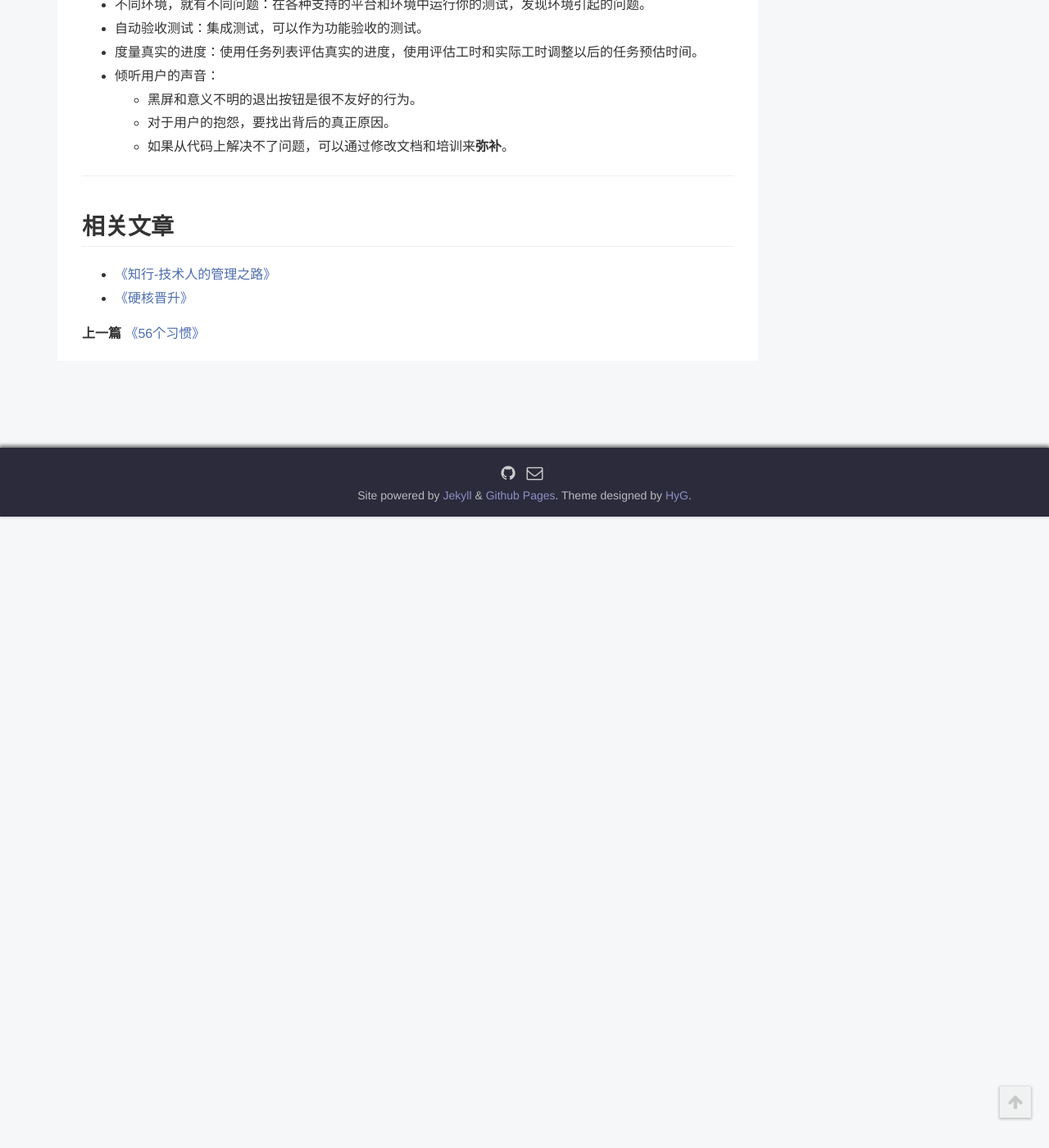
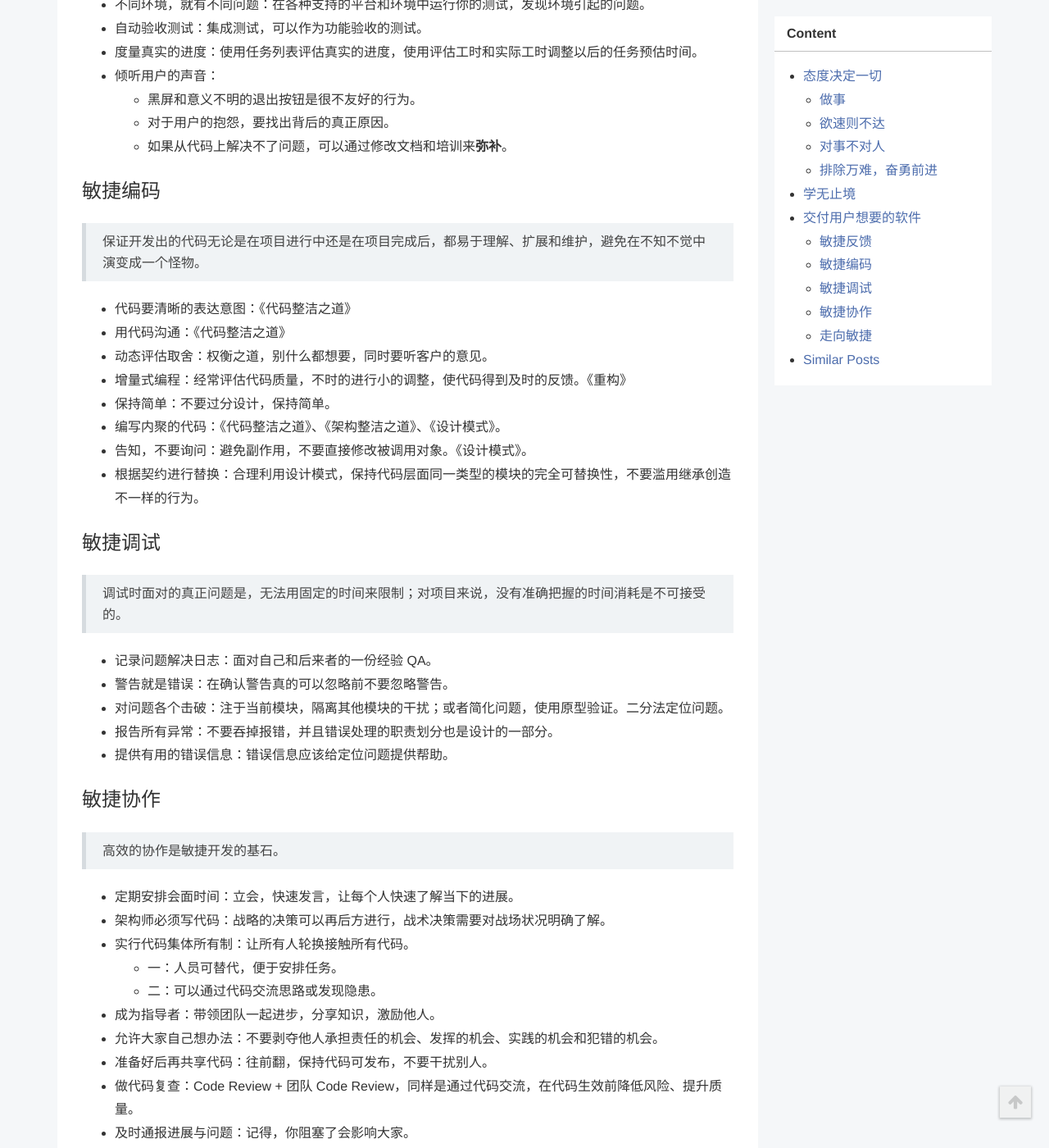
Before and after one commit to toBeTheLight/toBeTheLight.github.io, a Jekyll site: the page built from _posts/2022-11-01-《高效程序员的45个习惯》.md, in a window 1280 px wide and 1400 px high, scrolled down 2683 px. Shown: the whole window at 82% size. Built offline with Jekyll 4.4.1, drawn with Linux system fonts in a browser that asks for light colours; a style sheet for code colours, icons or effects is not loaded; before the commit the page ends 3313 px from its top, so only the background shows below that; some of the changed text lies outside the part shown.

Commit message:
feat: complete

```diff
--- a/_posts/2022-11-01-《高效程序员的45个习惯》.md
+++ b/_posts/2022-11-01-《高效程序员的45个习惯》.md
@@ -102,3 +102,45 @@
   * 黑屏和意义不明的退出按钮是很不友好的行为。
   * 对于用户的抱怨，要找出背后的真正原因。
   * 如果从代码上解决不了问题，可以通过修改文档和培训来**弥补**。
+
+### 敏捷编码
+
+> 保证开发出的代码无论是在项目进行中还是在项目完成后，都易于理解、扩展和维护，避免在不知不觉中演变成一个怪物。
+
+* 代码要清晰的表达意图：《代码整洁之道》
+* 用代码沟通：《代码整洁之道》
+* 动态评估取舍：权衡之道，别什么都想要，同时要听客户的意见。
+* 增量式编程：经常评估代码质量，不时的进行小的调整，使代码得到及时的反馈。《重构》
+* 保持简单：不要过分设计，保持简单。
+* 编写内聚的代码：《代码整洁之道》、《架构整洁之道》、《设计模式》。
+* 告知，不要询问：避免副作用，不要直接修改被调用对象。《设计模式》。
+* 根据契约进行替换：合理利用设计模式，保持代码层面同一类型的模块的完全可替换性，不要滥用继承创造不一样的行为。
+
+### 敏捷调试
+
+> 调试时面对的真正问题是，无法用固定的时间来限制；对项目来说，没有准确把握的时间消耗是不可接受的。
+
+* 记录问题解决日志：面对自己和后来者的一份经验 QA。
+* 警告就是错误：在确认警告真的可以忽略前不要忽略警告。
+* 对问题各个击破：注于当前模块，隔离其他模块的干扰；或者简化问题，使用原型验证。二分法定位问题。
+* 报告所有异常：不要吞掉报错，并且错误处理的职责划分也是设计的一部分。
+* 提供有用的错误信息：错误信息应该给定位问题提供帮助。
+
+### 敏捷协作
+
+> 高效的协作是敏捷开发的基石。
+
+* 定期安排会面时间：立会，快速发言，让每个人快速了解当下的进展。
+* 架构师必须写代码：战略的决策可以再后方进行，战术决策需要对战场状况明确了解。
+* 实行代码集体所有制：让所有人轮换接触所有代码。
+  * 一：人员可替代，便于安排任务。
+  * 二：可以通过代码交流思路或发现隐患。
+* 成为指导者：带领团队一起进步，分享知识，激励他人。
+* 允许大家自己想办法：不要剥夺他人承担责任的机会、发挥的机会、实践的机会和犯错的机会。
+* 准备好后再共享代码：往前翻，保持代码可发布，不要干扰别人。
+* 做代码复查：Code Review + 团队 Code Review，同样是通过代码交流，在代码生效前降低风险、提升质量。
+* 及时通报进展与问题：记得，你阻塞了会影响大家。
+
+### 走向敏捷
+
+一个好的习惯的改进可能就可以拯救你的项目，但是不要一次性改变所有习惯，这也会带来失控。
```
Also changed, not shown: _posts/2022-11-01-《56个习惯》.md (deleted, +0 -94 lines).
